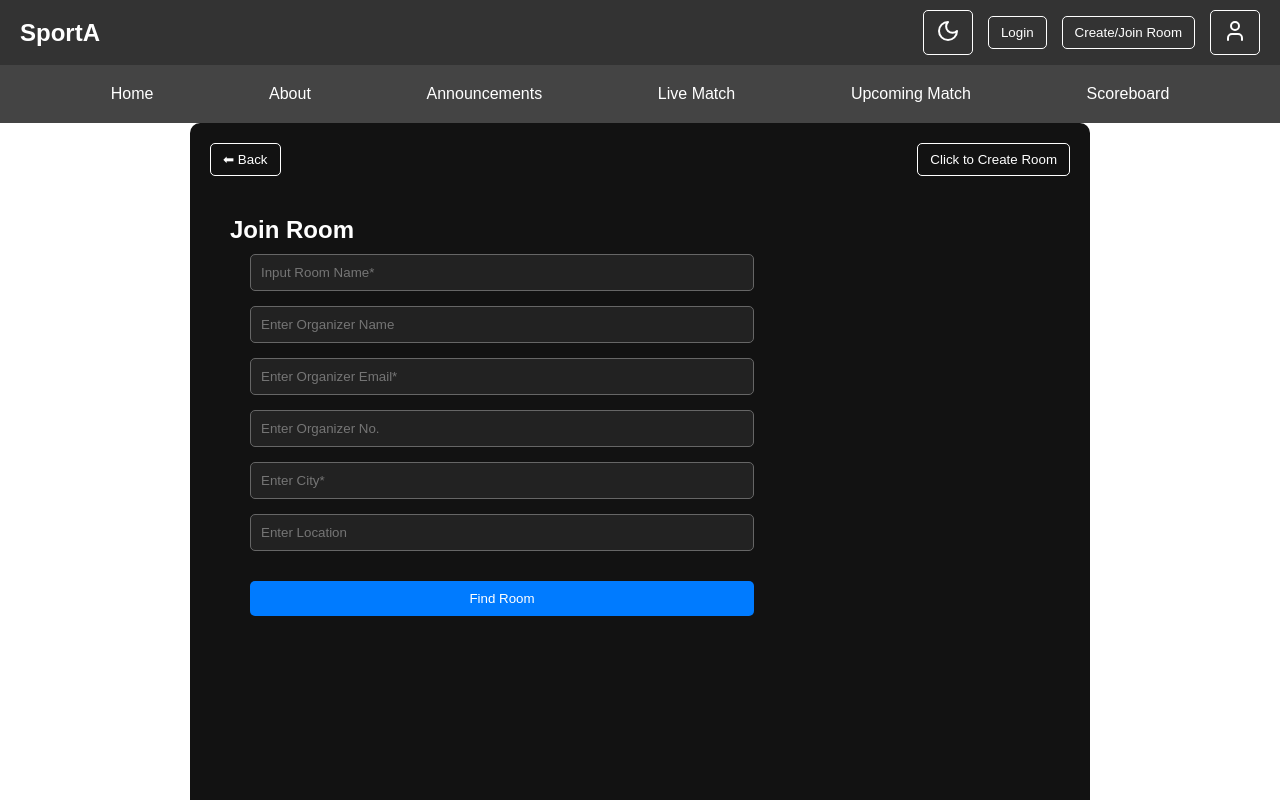
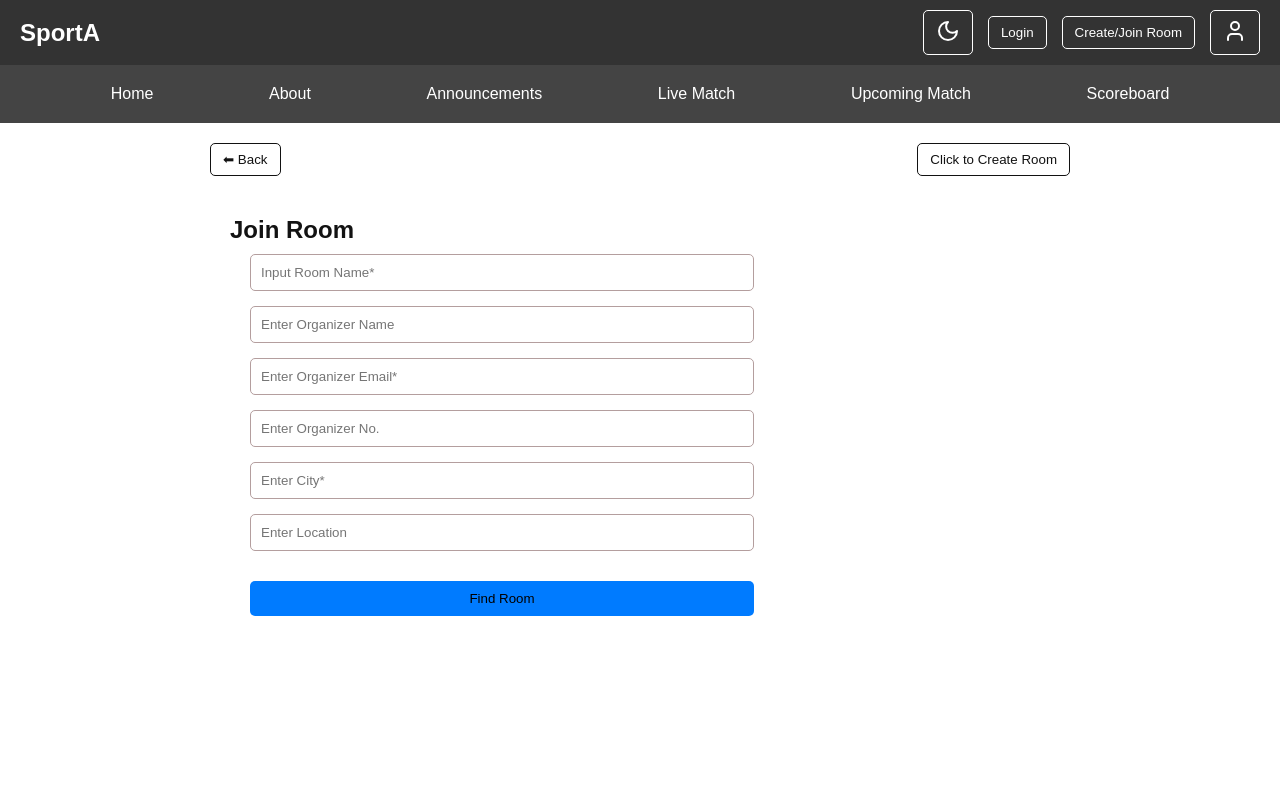
Before and after one commit to Nawaz543/sportA, a React (Vite) app: page / in a window 1280 px wide. Both pictures are taken after a click on the button "Create/Join Room". Shown: the top 800 px of the page. Built offline with nearby package versions, Linux system fonts and the light colour scheme.

Commit message:
dark/light mode on Room (create/join room button)

```diff
--- a/src/App.jsx
+++ b/src/App.jsx
@@ -21,7 +21,7 @@ function App(){
     // Only target the login box itself
     const loginBox = document.getElementById("login-box");
 
-    if (loginBox) {
+    if (loginBox ) {
       if (darkMode) {
         loginBox.classList.add("dark-mode");
       } else {
@@ -29,6 +29,20 @@ function App(){
       }
     }
   }, [darkMode, showLogin]);
+
+  // Use useEffect to change Room container class when darkMode changes
+  useEffect(() => {
+    // Only target the room container itself
+    const RoomBox = document.getElementById("room-container");
+
+    if (RoomBox ) {
+      if (darkMode) {
+        RoomBox.classList.add("dark-mode");
+      } else {
+        RoomBox.classList.remove("dark-mode");
+      }
+    }
+  }, [darkMode, showRoom]);
 
 
 
--- a/src/Room.css
+++ b/src/Room.css
@@ -5,8 +5,8 @@
     margin: auto;
     overflow: hidden;
     position: relative;
-    background: #121212;
-    color: white;
+    background: white;
+    color: #121212;
     padding: 20px;
     border-radius: 10px;
   }
@@ -24,16 +24,16 @@
   }
   .back-button, .toggle-screen {
     background: none;
-    color: white;
-    border: 1px solid white;
+    color: #121212;
+    border: 1px solid #121212;
     padding: 8px 12px;
     cursor: pointer;
     border-radius: 5px;
   }
 
   .back-button:hover, .toggle-screen:hover {
-    background: white;
-    color: black;
+    background: black;
+    color: white;
   }
 
   /* Sliding effect */
@@ -61,10 +61,10 @@
     width: 30%;
     margin-left: 20px;
     padding: 10px;
-    border: 1px solid #666;
+    border: 1px solid #b49e9e;
     border-radius: 5px;
-    background: #222;
-    color: white;
+    background: white;
+    color: #121212;
   }
 
   .room-form label {
@@ -79,7 +79,7 @@
     margin: 15px;
     margin-left: 20px;
     background: #007bff;
-    color: white;
+    color: black;
     border: none;
     cursor: pointer;
     border-radius: 5px;
@@ -112,7 +112,9 @@
     flex-wrap: wrap;
     gap: 10px;
   }
-
+  #label{
+    color: black;
+  }
   .game-button {
     padding: 8px 12px;
     background: #444;
@@ -152,8 +154,8 @@
     max-width: 900px;
     overflow: hidden;
     position: relative;
-    background: #121212;
-    color: white;
+    background: white;
+    color: #121212;
     padding: 20px;
     border-radius: 10px;
   }
@@ -213,7 +215,61 @@
   }
 
   /* Dark mode styles */
-  .dark-mode {
+  /* .dark-mode {
     background-color: #121212;
     color: white;
   }
+
+  .back-button, .toggle-screen {
+    background-color: #e7e6e6;
+  }
+
+  .back-button:hover, .toggle-screen:hover {
+    background: rgb(255, 255, 255);
+    color: black;
+  }
+  .room-form input {
+    background-color: #504f4f;
+    color:#ffffff ;
+  }
+
+  #label{
+    color: white;
+  }
+  .games-container {
+    background-color: #121212;
+  } */
+
+  /* Dark mode for login box only */
+.room-container.dark-mode {
+  background-color: #1e1e1e;
+  color: #f0f0f0;
+  border: 1px solid #555;
+}
+
+/* Inputs and buttons inside login box */
+.room-container.dark-mode .input-box {
+  background-color: #333;
+  color: white;
+  border: 1px solid #777;
+}
+
+.room-container.dark-mode .back-button,
+.room-container.dark-mode .toggle-screen {
+  background-color: #444;
+  color: white;
+}
+
+.room-container.dark-mode .back-button:hover,
+.room-container.dark-mode .toggle-screen:hover {
+  background-color: #131212;
+  color: white;
+}
+
+.room-container.dark-mode #label{
+  color: white;
+}
+
+.room-container.dark-mode .games-container {
+  background-color: #1e1e1e;
+}
--- a/src/Room.jsx
+++ b/src/Room.jsx
@@ -4,7 +4,7 @@ import "./Room.css"; // Import CSS file
 export default function Room({ onBack }) {
   const [isCreateRoom, setIsCreateRoom] = useState(false); // Toggle between Join/Create Room
   return (
-    <div className="room-container">
+    <div className="room-container" id="room-container">
       {/* Header with Navigation */}
       <div className="room-header">
         <button className="back-button" onClick={onBack}>⬅ Back</button>
@@ -34,16 +34,16 @@ export default function Room({ onBack }) {
           <h2>Create New Room</h2>
           <form className="room-form">
             <div className="image-upload">
-              <label>Add Banner:</label>
+              <label id="label">Add Banner:</label>
               <input type="file" accept="image/*" />
-              <label>Add Logo:</label>
+              <label id="label">Add Logo:</label>
               <input type="file" accept="image/*" />
             </div>
             <input type="text" placeholder="Input Room Name*" required />
             <input type="text" placeholder="Enter Organizer Name*" required />
             <input type="email" placeholder="Enter Organizer Email*" required />
             <input type="tel" placeholder="Enter Organizer No.*" required />
-            <label>Match Dates:</label>
+            <label id="label">Match Dates:</label>
             <input type="date" required />
             <input type="date" required />
             <input type="text" placeholder="Enter City*" required />
```
